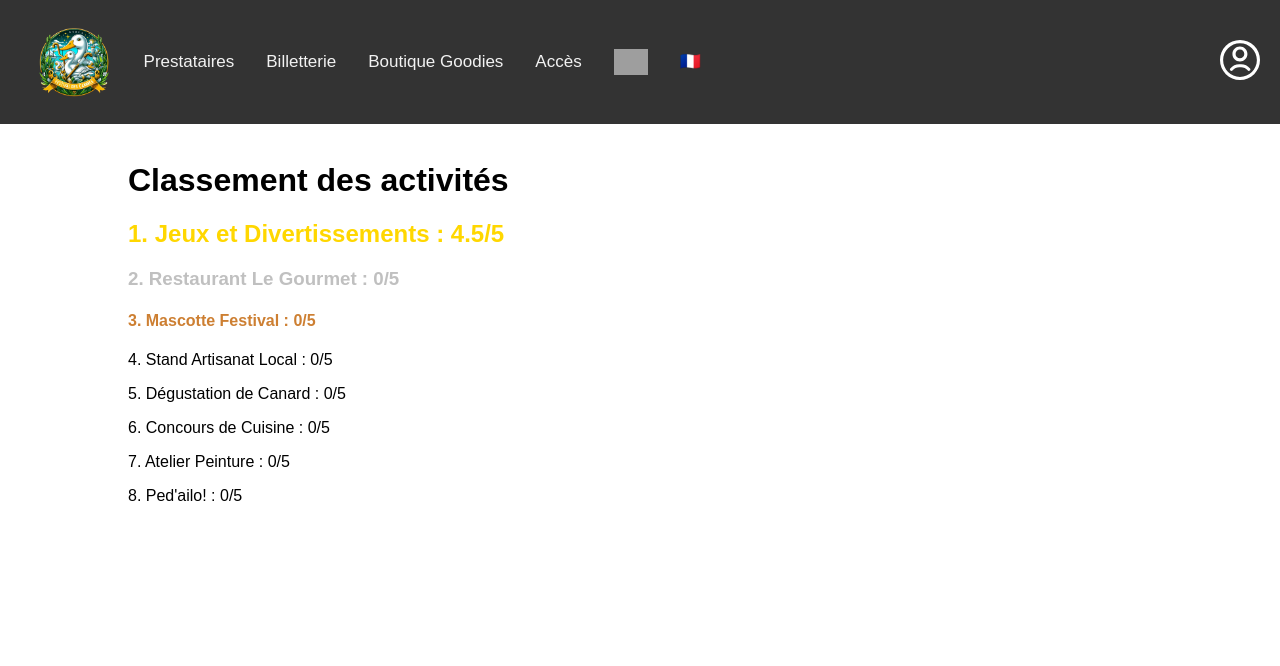
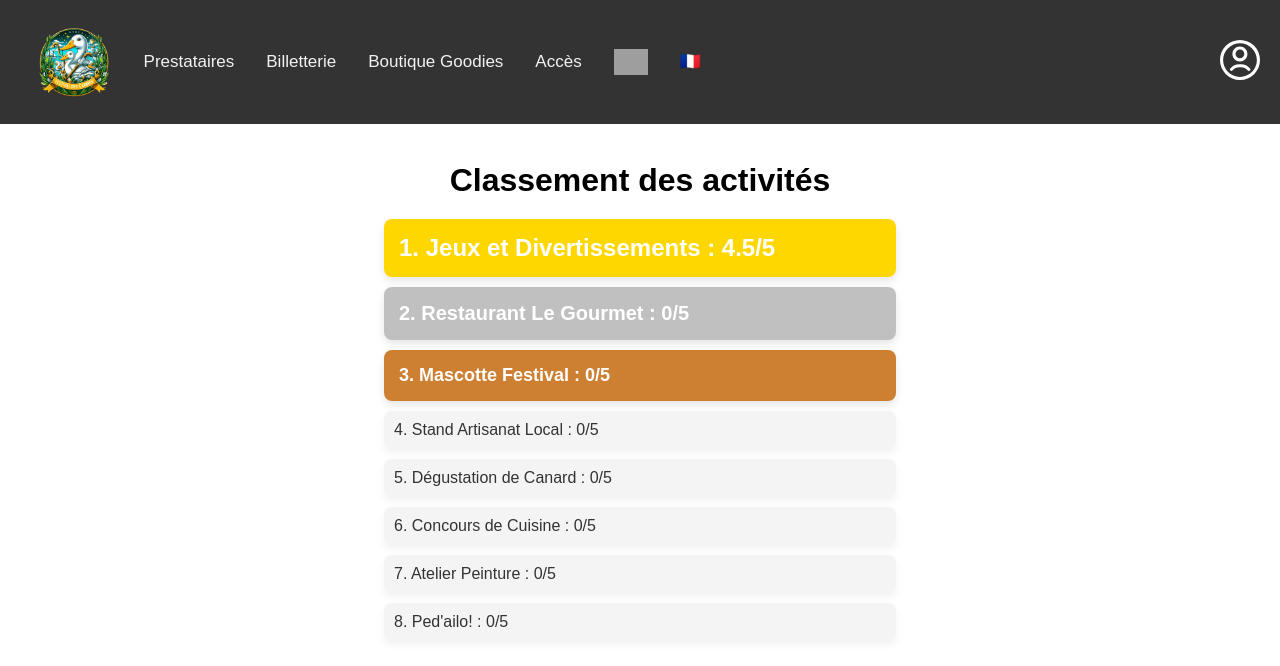
Before and after one commit to MaikenDANGELO/LeFestivalDesCannes, a Vue app in the folder frontend/: page /classementActivites in a window 1280 px wide. Shown: the top 666 px of the page. Built offline with nearby package versions, Linux system fonts and the light colour scheme; grey boxes are pictures that could not be loaded.

Commit message:
Changement du css pour arriver en harmonie avec le reste de la page principale

```diff
--- a/frontend/src/components/AssociationsPresentes.vue
+++ b/frontend/src/components/AssociationsPresentes.vue
@@ -1,7 +1,8 @@
 <template>
   <div>
+
     <div class="list-prestataires">
-      <h2>{{ $t('appTexts.associations') }}</h2>
+      <h2>{{ $t('appTexts.associations') }} : </h2>
       <div class="prestataire" v-for="association in associations" :key="association.id_association">
         <div class="presta-top"><h3>{{ association.nom_association }}</h3></div>
         <div class="presta-sbody">
@@ -43,4 +44,82 @@ export default {
 </script>
 
 <style>
+
+/* Conteneur des associations */
+.list-prestataires {
+  display: flex;
+  flex-wrap: wrap;
+  gap: 20px;
+  justify-content: center;
+  padding: 20px;
+}
+
+/* Carte individuelle d'une association */
+.prestataire {
+  background-color: #fff;
+  border-radius: 8px;
+  box-shadow: 0 4px 8px rgba(0, 0, 0, 0.1);
+  overflow: hidden;
+  width: 300px;
+  transition: transform 0.3s ease-in-out;
+}
+
+/* Effet au survol de la carte */
+.prestataire:hover {
+  transform: translateY(-5px);
+}
+
+/* Partie haute de la carte (titre) */
+.presta-top {
+  background-color: #f4f4f4;
+  padding: 10px;
+  text-align: center;
+}
+
+/* Partie du corps de la carte */
+.presta-sbody {
+  padding: 15px;
+  display: flex;
+  flex-direction: column;
+  align-items: center;
+}
+
+/* Icone de l'association (image) */
+.presta-icon {
+  margin-bottom: 10px;
+}
+
+.prestataire-img {
+  width: 100%;
+  height: auto;
+  border-radius: 5px;
+}
+
+/* Description de l'association */
+.presta-text {
+  font-size: 14px;
+  color: #555;
+  text-align: center;
+  margin: 10px 0;
+}
+
+/* Actions, le bouton pour accéder à la page */
+.presta-actions {
+  text-align: center;
+}
+
+button {
+  background-color: #007BFF;
+  color: #fff;
+  border: none;
+  padding: 10px 20px;
+  border-radius: 5px;
+  cursor: pointer;
+  transition: background-color 0.3s ease;
+}
+
+button:hover {
+  background-color: #0056b3;
+}
+
 </style>
--- a/frontend/src/components/ClassementActivites.vue
+++ b/frontend/src/components/ClassementActivites.vue
@@ -1,18 +1,18 @@
 <template>
   <div class="classement">
     <h1>{{$t('appTexts.classementActivites')}}</h1>
-    <div v-for="(presta,index) in presta_avis_average" :key="presta.id">
-      <div v-if="index === 0">
-        <h2>{{index+1}}. {{ presta.nom }} : {{ presta.note }}/5</h2>
+    <div v-for="(presta, index) in presta_avis_average" :key="presta.id" class="rank-item">
+      <div v-if="index === 0" class="first-place">
+        <h2>{{ index + 1 }}. {{ presta.nom }} : {{ presta.note }}/5</h2>
       </div>
-      <div v-else-if="index === 1">
-        <h3>{{index+1}}. {{ presta.nom }} : {{ presta.note }}/5</h3>
+      <div v-else-if="index === 1" class="second-place">
+        <h3>{{ index + 1 }}. {{ presta.nom }} : {{ presta.note }}/5</h3>
       </div>
-      <div v-else-if="index === 2">
-        <h4>{{index+1}}. {{ presta.nom }} : {{ presta.note }}/5</h4>
+      <div v-else-if="index === 2" class="third-place">
+        <h4>{{ index + 1 }}. {{ presta.nom }} : {{ presta.note }}/5</h4>
       </div>
-      <div v-else>
-        <p>{{index+1}}. {{ presta.nom }} : {{ presta.note }}/5</p>
+      <div v-else class="other-place">
+        <p>{{ index + 1 }}. {{ presta.nom }} : {{ presta.note }}/5</p>
       </div>
     </div>
   </div>
@@ -29,7 +29,7 @@ export default {
     };
   },
   computed: {
-    ...mapState("prestataire", ["prestataires","avis_prestataire_global"]),
+    ...mapState("prestataire", ["prestataires", "avis_prestataire_global"]),
   },
   methods: {
     ...mapActions("prestataire", [
@@ -38,60 +38,122 @@ export default {
     ]),
 
     async sortPrestaByRating() {
-      await this.getPrestaAndRating(); // Calculer les moyennes des notes
+      await this.getPrestaAndRating(); // Calculate average ratings
       this.presta_avis_average.sort((a, b) => {
         return b.note - a.note;
       });
     },
 
     async getPrestaAndRating() {
-      for (let prestataire of this.prestataires)
-      {
+      for (let prestataire of this.prestataires) {
         let i = 0;
         let noteCumul = 0;
-        for (let avis of this.avis_prestataire_global){
-         //console.log("Avis : " +avis.note + " Prestataire : " +avis.id_prestataire);
-         if (String(avis.id_prestataire) === String(prestataire.id)){
-           noteCumul += Number(avis.note);
-           //console.log("Prestataire : " +prestataire.id + " Note : " +prestataire.note);
-           i++;
-         }
-       }
-        if(i === 0){
-          this.presta_avis_average.push({id: prestataire.id, nom: prestataire.nom, note: 0});
+        for (let avis of this.avis_prestataire_global) {
+          if (String(avis.id_prestataire) === String(prestataire.id)) {
+            noteCumul += Number(avis.note);
+            i++;
+          }
+        }
+        if (i === 0) {
+          this.presta_avis_average.push({ id: prestataire.id, nom: prestataire.nom, note: 0 });
         } else {
           let noteMoyenne = noteCumul / i;
-          this.presta_avis_average.push({id: prestataire.id, nom: prestataire.nom, note: noteMoyenne});
+          this.presta_avis_average.push({ id: prestataire.id, nom: prestataire.nom, note: noteMoyenne });
         }
-
       }
     },
   },
   async created() {
-    await this.getAllAvis(); // Charger les avis
-    await this.getAllPrestataires(); // Charger les prestataires
-    await this.sortPrestaByRating(); // Trier les prestataires par note
+    await this.getAllAvis(); // Load reviews
+    await this.getAllPrestataires(); // Load service providers
+    await this.sortPrestaByRating(); // Sort service providers by rating
   },
 };
 </script>
 
 <style scoped>
+/* Global styles */
+.classement {
+  margin-left: 30%;
+  margin-right: 30%;
+  margin-top: 3%;
+  font-family: Arial, sans-serif;
 
-h2 {
-  color: gold;
 }
 
-h3 {
-  color: silver;
-}
-h4 {
-  color: #cd7f32;
+h1 {
+  text-align: center;
+  font-size: 32px;
+  margin-bottom: 20px;
 }
 
-.classement {
-  margin-left: 10%;
-  margin-top: 3%;
+/* Styling for ranking items */
+.rank-item {
+  margin-bottom: 15px;
 }
 
+/* First place (Gold) */
+.first-place {
+  background-color: #ffd700;
+  padding: 15px;
+  border-radius: 8px;
+  color: #fff;
+  font-weight: bold;
+  box-shadow: 0 4px 8px rgba(0, 0, 0, 0.1);
+}
 
+.first-place h2 {
+  margin: 0;
+  font-size: 24px;
+}
+
+/* Second place (Silver) */
+.second-place {
+  background-color: #c0c0c0;
+  padding: 15px;
+  border-radius: 8px;
+  color: #fff;
+  font-weight: bold;
+  box-shadow: 0 4px 8px rgba(0, 0, 0, 0.1);
+}
+
+.second-place h3 {
+  margin: 0;
+  font-size: 20px;
+}
+
+/* Third place (Bronze) */
+.third-place {
+  background-color: #cd7f32;
+  padding: 15px;
+  border-radius: 8px;
+  color: #fff;
+  font-weight: bold;
+  box-shadow: 0 4px 8px rgba(0, 0, 0, 0.1);
+}
+
+.third-place h4 {
+  margin: 0;
+  font-size: 18px;
+}
+
+/* Other places (Normal rankings) */
+.other-place {
+  padding: 10px;
+  border-radius: 8px;
+  background-color: #f4f4f4;
+  font-size: 16px;
+  color: #333;
+  box-shadow: 0 4px 8px rgba(0, 0, 0, 0.05);
+}
+
+/* Optional styling to add a bit of spacing and rounded corners */
+.rank-item:not(:last-child) {
+  margin-bottom: 10px;
+}
+
+.rank-item p, .rank-item h2, .rank-item h3, .rank-item h4 {
+  margin: 0;
+  padding: 0;
+}
 </style>
```
